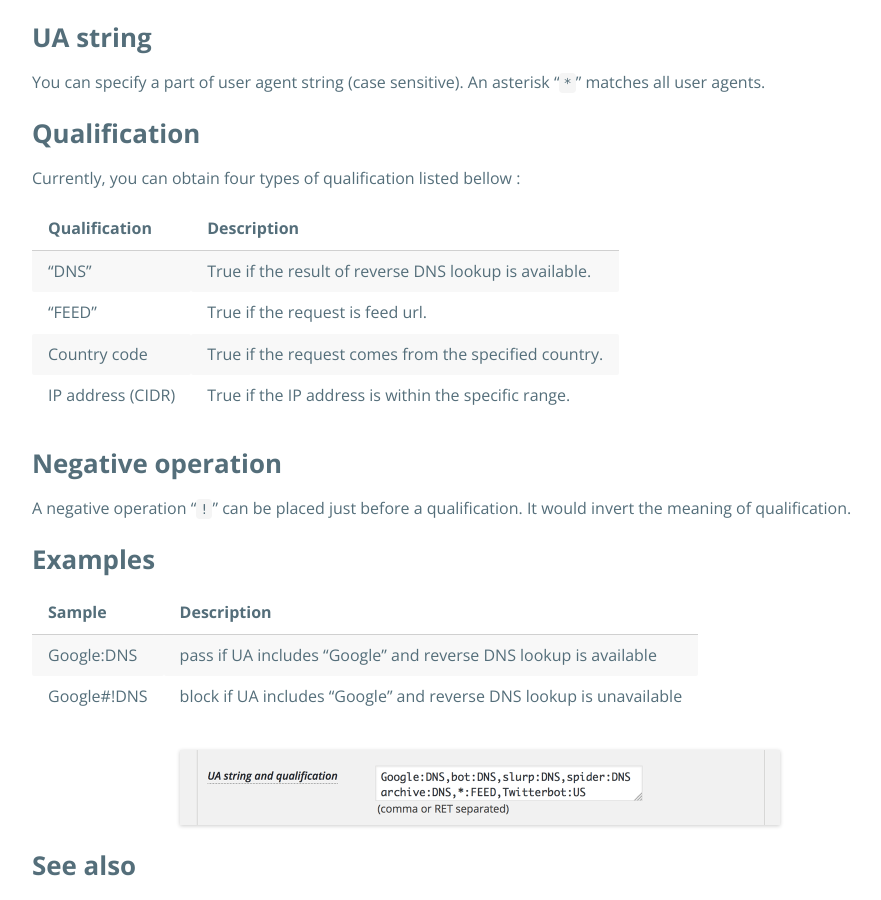
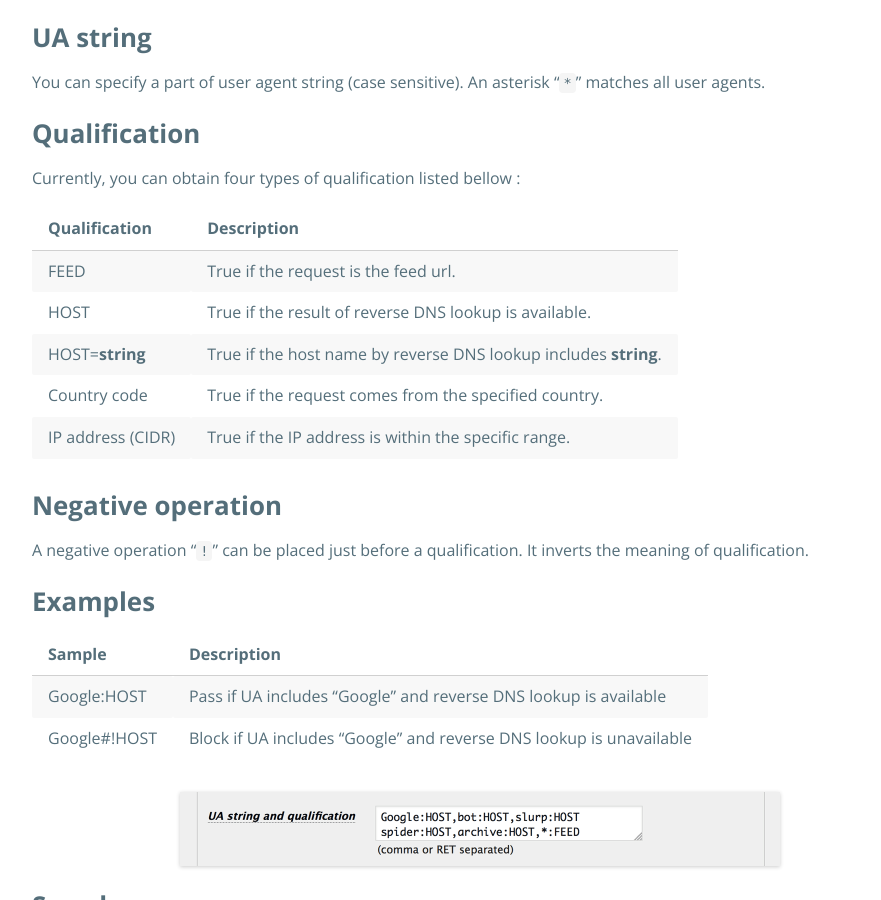
Before and after one commit to tokkonopapa/WordPress-IP-Geo-Block, a Jekyll site: the page built from _codex/04/03/ua-string-and-qualification.md, in a window 1280 px wide and 900 px high, scrolled down 283 px. Shown: the whole window, without its empty margins (160-1041 px from the left). Built offline with Jekyll 4.4.1, drawn with Linux system fonts in a browser that asks for light colours; some web fonts are replaced.

Commit message:
Change DNS -> HOST.

```diff
--- a/_codex/04/03/ua-string-and-qualification.md
+++ b/_codex/04/03/ua-string-and-qualification.md
@@ -20,24 +20,25 @@ matches all user agents.
 
 Currently, you can obtain four types of qualification listed bellow :
 
-| Qualification     | Description                                            |
-|:------------------|:-------------------------------------------------------|
-| "DNS"             | True if the result of reverse DNS lookup is available. |
-| "FEED"            | True if the request is feed url.                       |
-| Country code      | True if the request comes from the specified country.  |
-| IP address (CIDR) | True if the IP address is within the specific range.   |
+| Qualification     | Description                                                      |
+|:------------------|:-----------------------------------------------------------------|
+| FEED              | True if the request is the feed url.                             |
+| HOST              | True if the result of reverse DNS lookup is available.           |
+| HOST=__string__   | True if the host name by reverse DNS lookup includes __string__. |
+| Country code      | True if the request comes from the specified country.            |
+| IP address (CIDR) | True if the IP address is within the specific range.             |
 
 ### Negative operation ###
 
-A negative operation "`!`" can be placed just before a qualification. It would
-invert the meaning of qualification.
+A negative operation "`!`" can be placed just before a qualification. It inverts
+the meaning of qualification.
 
 ### Examples ###
 
-| Sample      | Description                                                         |
-|:------------|:--------------------------------------------------------------------|
-| Google:DNS  | pass  if UA includes "Google" and reverse DNS lookup is available   |
-| Google#!DNS | block if UA includes "Google" and reverse DNS lookup is unavailable |
+| Sample       | Description                                                         |
+|:-------------|:--------------------------------------------------------------------|
+| Google:HOST  | Pass  if UA includes "Google" and reverse DNS lookup is available   |
+| Google#!HOST | Block if UA includes "Google" and reverse DNS lookup is unavailable |
 
 ![UA string and qualification]({{ '/img/2016-08/UA-Qualify.png' | prepend: site.baseurl }}
  "UA string and qualification"
```
Also changed, not shown: img/2016-08/FrontEndSettings.png, img/2016-08/UA-Qualify.png.
